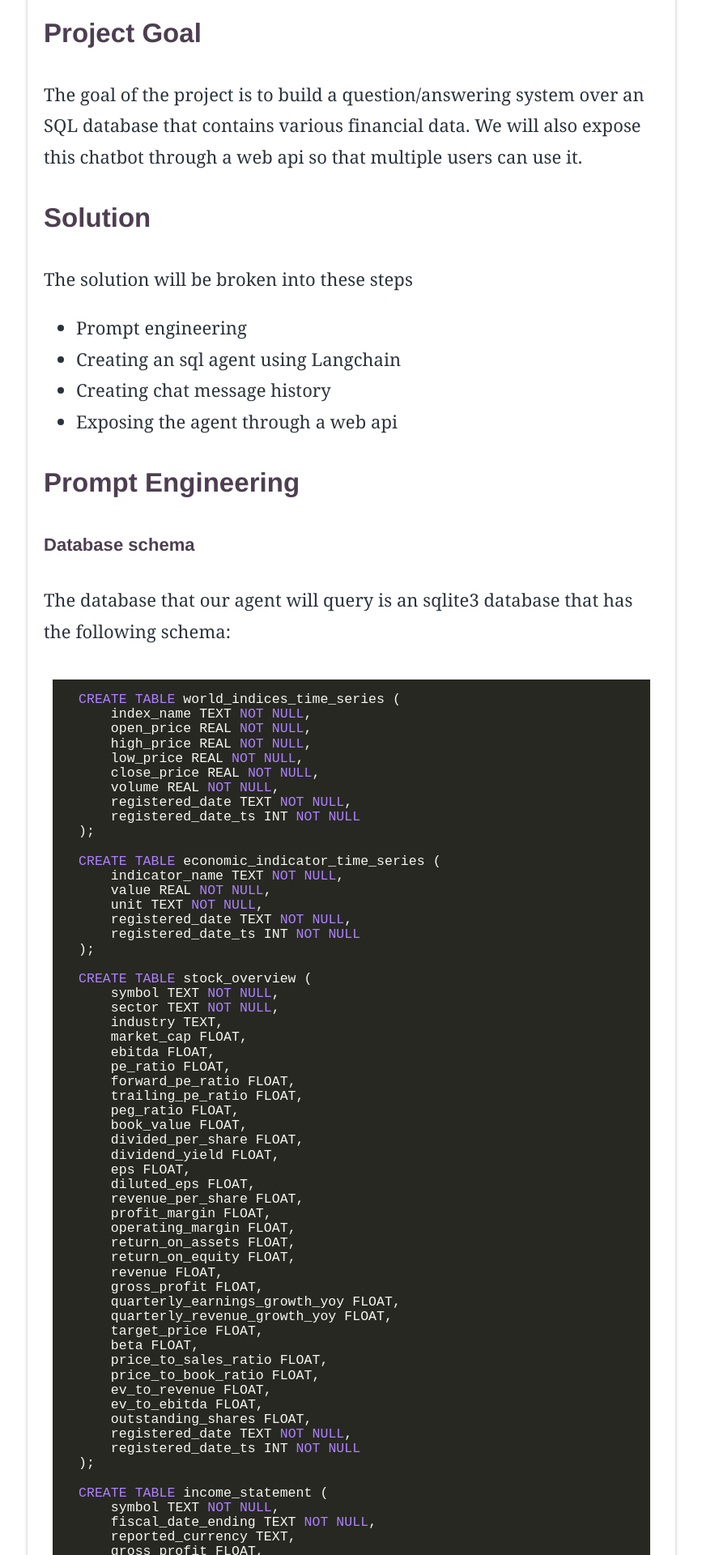
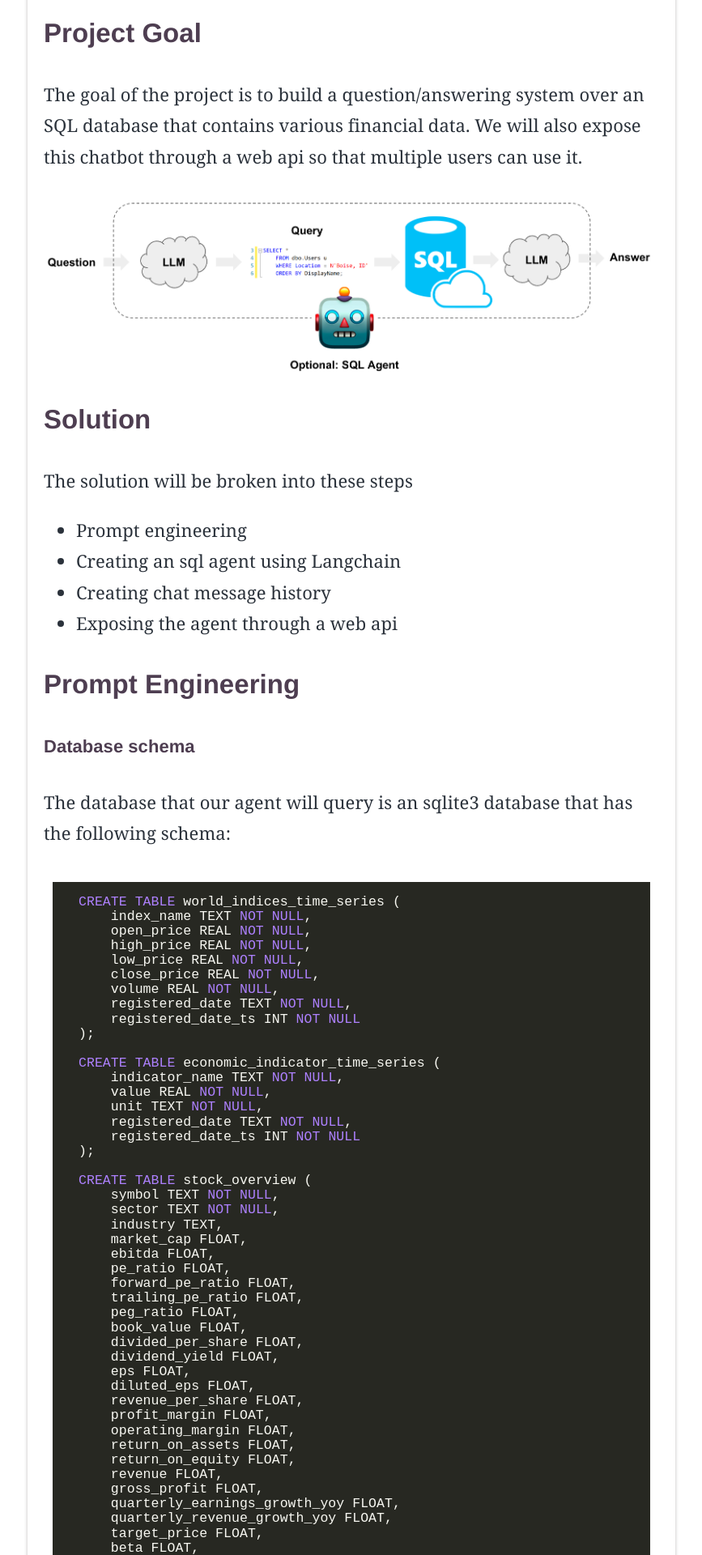
Before and after one commit to OrestisStefanou/OrestisStefanou.github.io, a Jekyll site: the page built from _posts/2024-07-06-Investor-Assistant.md, in a window 1280 px wide. Shown: the part 1506-3426 px from the top of the page at 81% size, without its empty margins (206-1073 px from the left). Built offline with Jekyll 4.4.1, drawn with Linux system fonts in a browser that asks for light colours; some web fonts are replaced; comment, search, counter and statistics services are not loaded.

Commit message:
Add solution diagram to chatbot post

```diff
--- a/_posts/2024-07-06-Investor-Assistant.md
+++ b/_posts/2024-07-06-Investor-Assistant.md
@@ -26,6 +26,8 @@ description: "How to use langchain to create a stock investor assistant chatbot"
 
 ## Project Goal
 The goal of the project is to build a question/answering system over an SQL database that contains various financial data. We will also expose this chatbot through a web api so that multiple users can use it.
+
+<center><img src='./assets/img/posts/20240706/sql_use_case.png'></center>
 
 ## Solution
 The solution will be broken into these steps
```
Also changed, not shown: assets/img/posts/20240706/sql_use_case.png (added).
